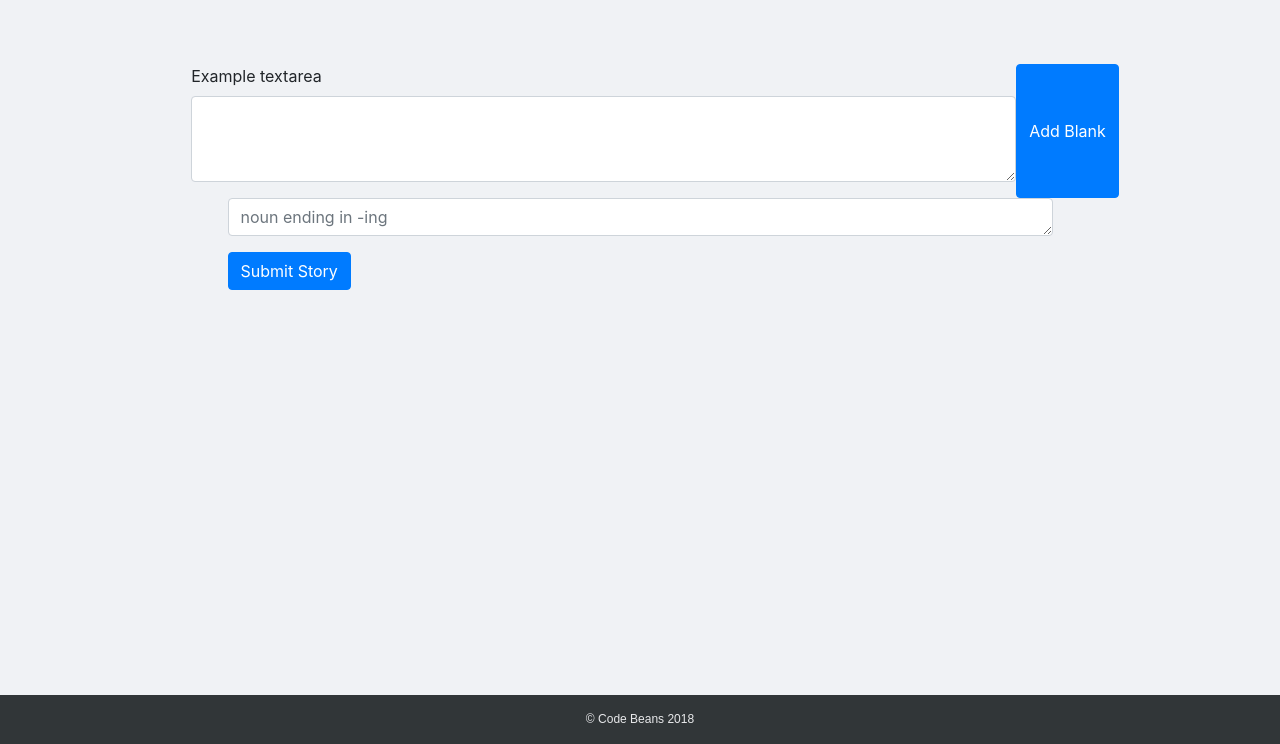
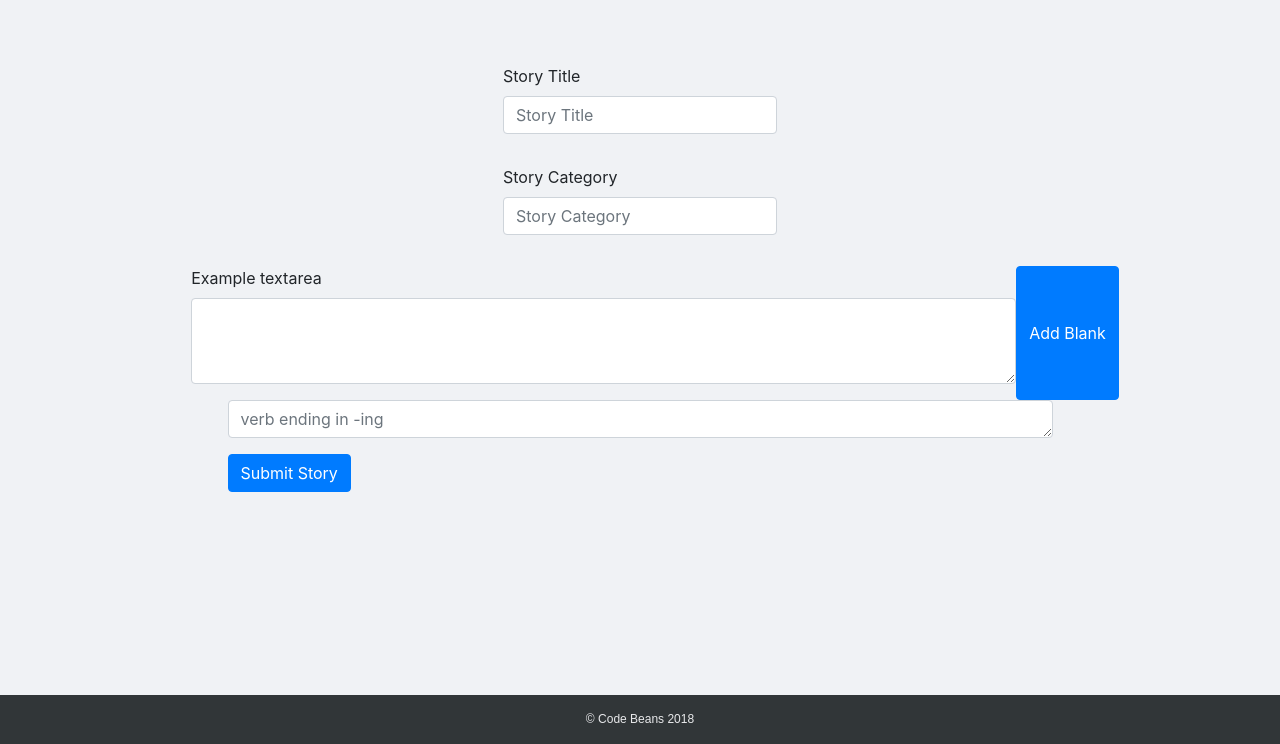
Before and after one commit to vleague2/req.libs, a Node server app: template views/userCreated.handlebars in a window 1280 px wide. Shown: the part 56-800 px from the top of the page. Run offline with Node 20, Linux system fonts and the light colour scheme; the template is opened without the code that fills it, so the values that code supplies are empty; some libraries are stand-ins or nearby versions.

Commit message:
added form fields

```diff
--- a/views/userCreated.handlebars
+++ b/views/userCreated.handlebars
@@ -1,6 +1,21 @@
 
 <form>
     <div class="container">
+
+        <div class="row justify-content-center">
+            <div class="form-group">
+                <label for="story-title">Story Title</label>
+                <input type="password" class="form-control" id="story-title" placeholder="Story Title">
+            </div>
+        </div>
+
+        <div class="row justify-content-center">
+            <div class="form-group">
+                <label for="story-category">Story Category</label>
+                <input type="password" class="form-control" id="story-category" placeholder="Story Category">
+            </div>
+        </div>
+
         <div class="row justify-content-center ">
             <div class="col-sm-9 justify-content-center">
                 <div class="form-group">
@@ -17,7 +32,7 @@
                 <div class="col-sm-9 justify-content-center">
                 <div class="form-group">
 
-                    <textarea class="form-control" id="catch-speech"  rows="1" placeholder="noun ending in -ing"></textarea>
+                    <textarea class="form-control" id="catch-speech"  rows="1" placeholder="verb ending in -ing"></textarea>
                 </div>
                 <button type="button" id="submit-story" class="btn btn-primary">Submit Story</button>
                 </div>
```
